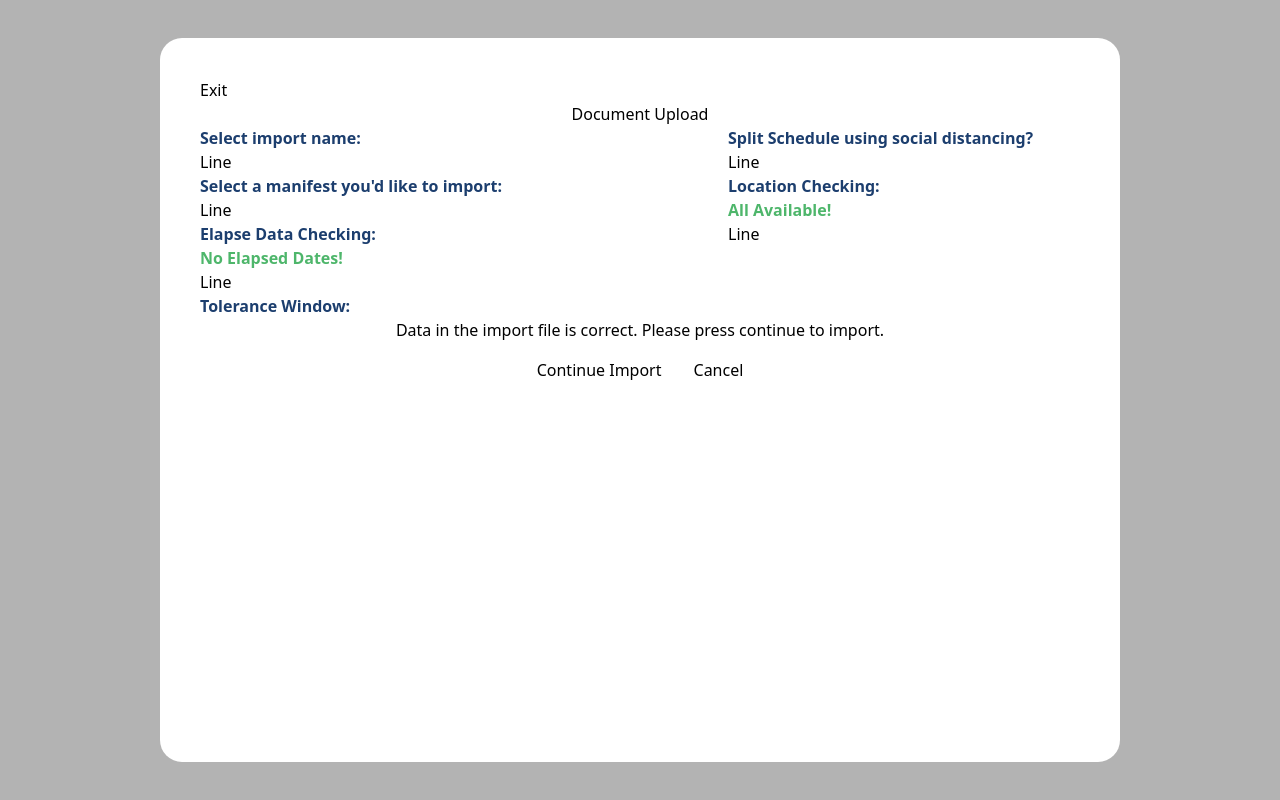
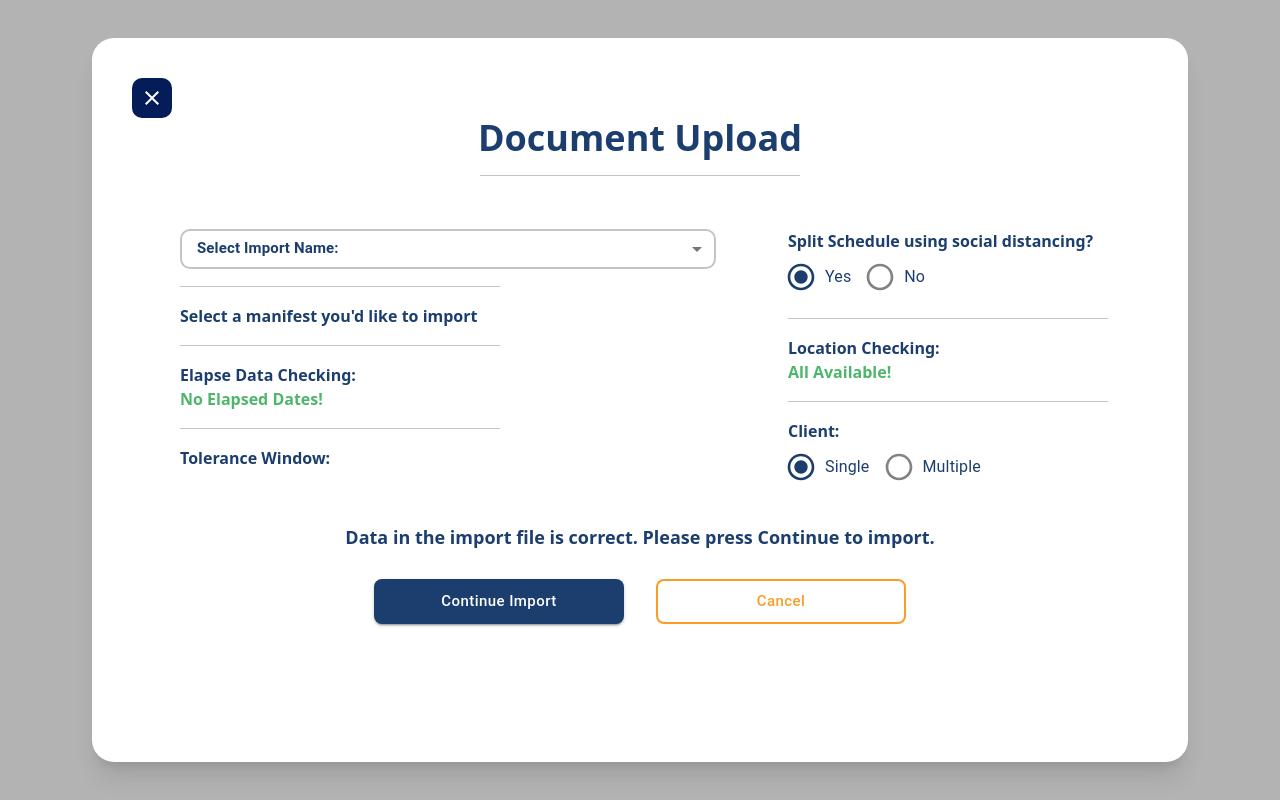
Before and after one commit to fuusei/SkyHop-Assessment, a React (Create React App) app: page / in a window 1280 px wide. Built offline with nearby package versions, Linux system fonts and the light colour scheme.

Commit message:
finish Dropdown

```diff
--- a/package.json
+++ b/package.json
@@ -3,6 +3,10 @@
   "version": "0.1.0",
   "private": true,
   "dependencies": {
+    "@emotion/react": "^11.11.1",
+    "@emotion/styled": "^11.11.0",
+    "@mui/icons-material": "^5.14.18",
+    "@mui/material": "^5.14.18",
     "@testing-library/jest-dom": "^5.17.0",
     "@testing-library/react": "^13.4.0",
     "@testing-library/user-event": "^13.5.0",
--- a/src/App.js
+++ b/src/App.js
@@ -1,50 +1,110 @@
+import { Button } from "@mui/material";
+import Divider from "./components/Divider";
+import RadioGroup from "./components/RadioGroup";
+import Dropdown from "./components/Dropdown";
+import ExitButton from "./components/ExitButton";
+import Tolerance from "./components/Tolerance";
+
 function App() {
   return (
     <div className="flex min-h-screen min-w-screen justify-center">
-      <div className="bg-white rounded-[22px] min-h-full flex flex-col basis-3/4 my-[3%] p-10">
-        <div>Exit</div>
-        <div className="flex justify-center">Document Upload</div>
-        <div className="flex flex-row">
-          <div className="basis-3/5">
+      <div className="bg-white shadow-xl rounded-[22px] min-h-full flex flex-col basis-3/4 my-[3%] p-10">
+        <div className="flex">
+          <ExitButton/>
+        </div>
+        <div className="flex flex-col justify-center items-center">
+          <div className="flex justify-center text-skyhop-blue text-4xl font-bold">
+            Document Upload
+          </div>
+          <Divider />
+        </div>
+        {/* two column container */}
+        <div className="flex flex-row mt-9 mx-10">
+          {/* left column */}
+          <div className="basis-3/5 mx-2">
             <div className="flex flex-col">
+              <Dropdown
+                options={["Option 1", "Option 2", "Option 3", "Option 4"]}
+                defaultText="Select Import Name:"
+                size="small"
+                fontWeight={700}
+                width="600px"
+              />
+              <Divider />
               <div className="text-skyhop-blue font-bold">
-                Select import name:
+                Select a manifest you'd like to import
               </div>
-              <div>Line</div>
-              <div className="text-skyhop-blue font-bold">
-                Select a manifest you'd like to import:
-              </div>
-              <div>Line</div>
+              <Divider />
               <div className="text-skyhop-blue font-bold">
                 Elapse Data Checking:
               </div>
               <div className="text-success font-bold">No Elapsed Dates!</div>
-              <div>Line</div>
+              <Divider />
               <div className="text-skyhop-blue font-bold">
                 Tolerance Window:
               </div>
             </div>
           </div>
+          {/* right column */}
           <div className="basis-2/5">
             <div className="flex flex-col">
               <div className="text-skyhop-blue font-bold">
                 Split Schedule using social distancing?
               </div>
-              <div>Line</div>
+              <RadioGroup options={["Yes", "No"]} />
+              <Divider />
               <div className="text-skyhop-blue font-bold">
                 Location Checking:
               </div>
               <div className="text-success font-bold">All Available!</div>
-              <div>Line</div>
+              <Divider />
+              <div className="text-skyhop-blue font-bold">Client:</div>
+              <RadioGroup options={["Single", "Multiple"]} />
             </div>
           </div>
         </div>
-        <div className="flex justify-center">
-          Data in the import file is correct. Please press continue to import.
+        <div className="flex justify-center text-skyhop-blue font-[750] text-lg mt-8 mb-3">
+          Data in the import file is correct. Please press Continue to import.
         </div>
         <div className="flex flex-row justify-center">
-          <button className="p-4">Continue Import</button>
-          <button className="p-4">Cancel</button>
+          <Button
+            variant="contained"
+            size="large"
+            sx={{
+              textTransform: "none",
+              paddingX: 7,
+              margin: 2,
+              backgroundColor: "#1c3e6e",
+              borderRadius: "8px",
+              fontWeight: 550,
+              width: 250,
+            }}
+          >
+            Continue Import
+          </Button>
+          <Button
+            variant="outlined"
+            size="large"
+            sx={{
+              textTransform: "none",
+              paddingX: 7,
+              margin: 2,
+              color: "#f99d26",
+              borderColor: "#f99d26",
+              borderRadius: "8px",
+              fontWeight: 550,
+              width: 250,
+              borderWidth: 2,
+              "&.MuiButton-root:hover": {
+                backgroundColor: "#f99d26",
+                borderWidth: 2,
+                borderColor: "#f99d26",
+                color: "white",
+              },
+            }}
+          >
+            Cancel
+          </Button>
         </div>
       </div>
     </div>
--- /dev/null
+++ b/src/components/Divider.js
@@ -0,0 +1,10 @@
+import { Divider as MUIDivider, styled } from "@mui/material";
+
+const Divider = styled(MUIDivider)(() => ({
+  backgroundColor: "#dcdde6",
+  marginTop: 17,
+  marginBottom: 17,
+  width: 320,
+}));
+
+export default Divider;
--- /dev/null
+++ b/src/components/Dropdown.js
@@ -0,0 +1,64 @@
+import {
+  Select,
+  FormControl,
+  InputLabel,
+  MenuItem,
+  OutlinedInput,
+} from "@mui/material";
+import { useState } from "react";
+
+export default function Dropdown({
+  options,
+  defaultText,
+  size,
+  fontWeight,
+  width,
+}) {
+  // designed for scalability
+  const [value, setValue] = useState("");
+  const handleChange = (e) => {
+    setValue(e.target.value);
+  };
+
+  return (
+    <FormControl sx={{ paddingRight: 8, width: width }} size={size}>
+      <InputLabel
+        sx={{
+          color: "#1c3e6e",
+          fontSize: "15px",
+          fontWeight: fontWeight,
+          paddingLeft: "3px",
+          "&.MuiInputLabel-root.Mui-focused": {
+            color: "#1c3e6e",
+          },
+        }}
+      >
+        {defaultText}
+      </InputLabel>
+      <Select
+        value={value}
+        label="Value"
+        onChange={handleChange}
+        input={<OutlinedInput label={defaultText} />}
+        sx={{
+          "&.MuiOutlinedInput-root": { borderRadius: "10px" },
+          ".MuiOutlinedInput-notchedOutline": {
+            borderWidth: "2px",
+          },
+          "&.Mui-focused .MuiOutlinedInput-notchedOutline": {
+            borderColor: "#1c3e6e",
+          },
+          "&:hover .MuiOutlinedInput-notchedOutline": {
+            borderColor: "#1c3e6e",
+          },
+        }}
+      >
+        {options.map((option, i) => (
+          <MenuItem value={i} sx={{ color: "#1c3e6e" }}>
+            {option}
+          </MenuItem>
+        ))}
+      </Select>
+    </FormControl>
+  );
+}
--- /dev/null
+++ b/src/components/ExitButton.js
@@ -0,0 +1,22 @@
+import { IconButton, Tooltip } from "@mui/material";
+import CloseIcon from "@mui/icons-material/Close";
+
+export default function ExitButton() {
+  return (
+    <Tooltip arrow title="I don't actually close." placement="bottom">
+      <IconButton
+        size="medium"
+        sx={{
+          backgroundColor: "#041c58",
+          color: "white",
+          borderRadius: "25%",
+          "&.MuiIconButton-root:hover": {
+            backgroundColor: "#1c3e6e",
+          },
+        }}
+      >
+        <CloseIcon />
+      </IconButton>
+    </Tooltip>
+  );
+}
--- /dev/null
+++ b/src/components/RadioGroup.js
@@ -0,0 +1,60 @@
+import {
+  RadioGroup as MUIRadioGroup,
+  FormControl,
+  FormControlLabel,
+  Radio,
+} from "@mui/material";
+import { useState } from "react";
+
+function RadioGroup({ options }) {
+  const [value, setValue] = useState(options[0]);
+  const handleChange = (e) => {
+    setValue(e.target.value);
+  };
+  const controlProps = (item) => ({
+    checked: value === item,
+    onChange: handleChange,
+    value: item,
+    name: "color-radio-button",
+    inputProps: { "aria-label": item },
+  });
+  return (
+    <FormControl>
+      <MUIRadioGroup
+        row
+        aria-labelledby="radio-buttons-group-label"
+        name="row-radio-buttons-group"
+      >
+        {options.map((label) => (
+          <FormControlLabel
+            key={label}
+            value={label}
+            sx={{
+              ".MuiFormControlLabel-label": {
+                color: "#1c3e6e",
+              },
+            }}
+            control={
+              <Radio
+                sx={{
+                  color: "#828282",
+                  padding: "8px",
+                  "&.Mui-checked": {
+                    color: "#1c3e6e",
+                  },
+                  "& .MuiSvgIcon-root": {
+                    fontSize: 32,
+                  },
+                }}
+                {...controlProps(label)}
+              />
+            }
+            label={label}
+          />
+        ))}
+      </MUIRadioGroup>
+    </FormControl>
+  );
+}
+
+export default RadioGroup;
--- /dev/null
+++ b/src/components/TestingCenters.js
@@ -0,0 +1,12 @@
+
+
+export default function TestingCenters() {
+    return (
+      <div className="flex flex-col">
+        <div className="flex flex-row">
+          <div className="basis-1/2">Hey</div>
+          <div className="basis-1/2">Hello</div>
+        </div>
+      </div>
+    );
+}
--- /dev/null
+++ b/src/components/Tolerance.js
@@ -0,0 +1,5 @@
+
+
+export default function Tolerance() {
+    return (<div>Hey</div>)
+}
--- a/src/index.css
+++ b/src/index.css
@@ -1,7 +1,6 @@
 @tailwind base;
 @tailwind components;
 @tailwind utilities;
-
 
 body {
   background-color: #b3b3b3;
--- a/tailwind.config.js
+++ b/tailwind.config.js
@@ -7,6 +7,7 @@ module.exports = {
       "skyhop-orange": "#f99d26",
       success: "#4eb66b",
       white: "#ffffff",
+      divider: "#dcdde6",
     },
     extend: {},
   },
```
